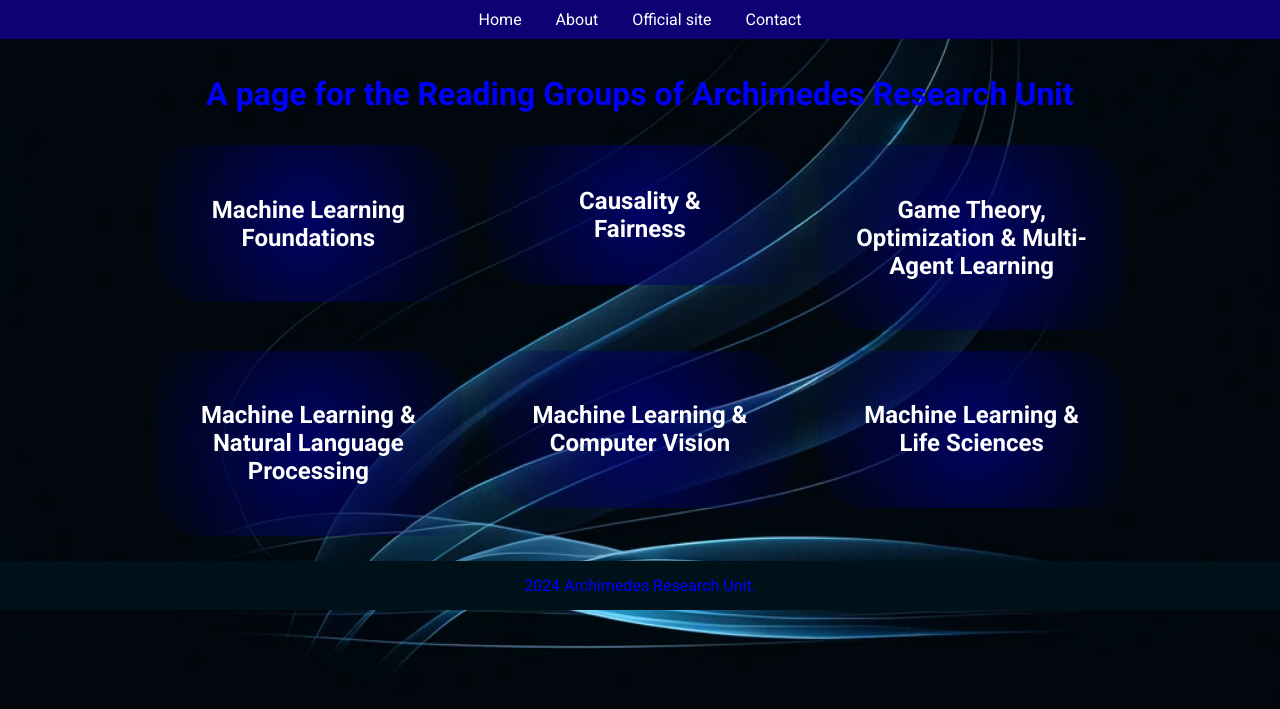
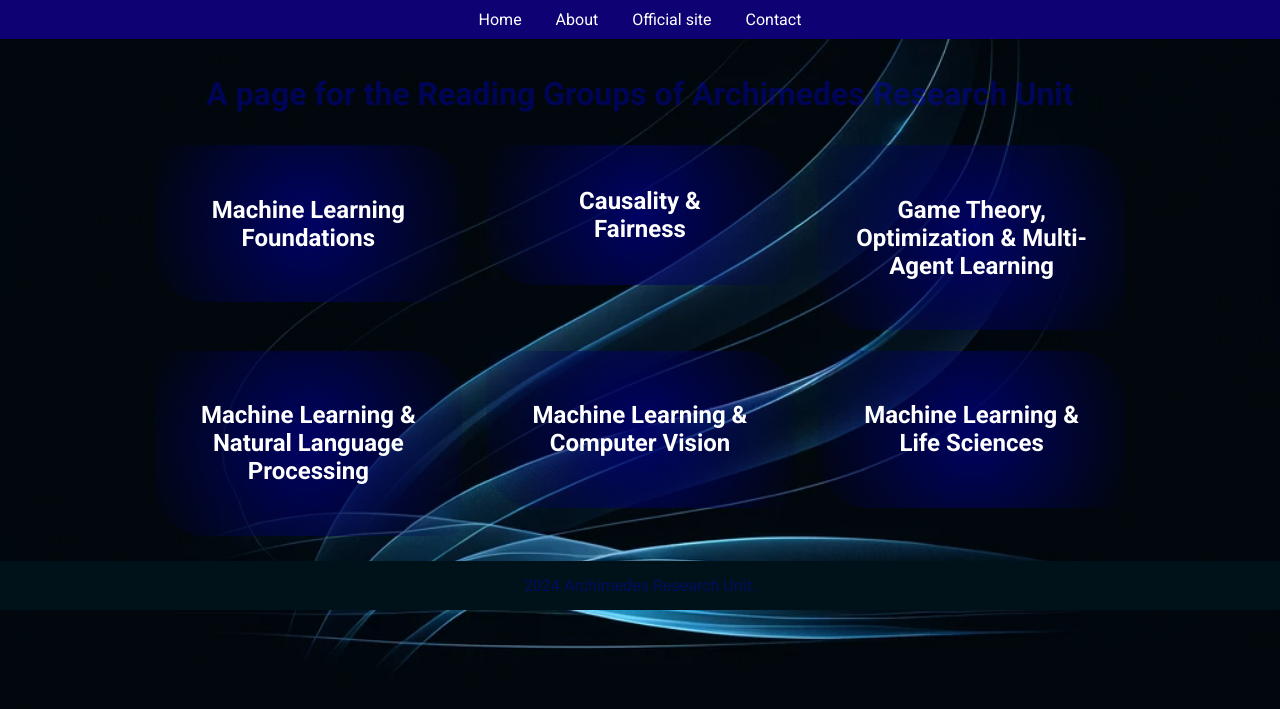
Before and after one commit to mandlos/archimedesai.github.io, a Jekyll site: the page built from index.html, in a window 1280 px wide. Shown: the top 709 px of the page. Built offline with Jekyll 4.4.1, drawn with Linux system fonts in a browser that asks for light colours.

Commit message:
modified:   assets/css/main.css

```diff
--- a/assets/css/main.css
+++ b/assets/css/main.css
@@ -33,7 +33,7 @@
     width: 80%;
     margin: auto;
     max-width: 1200px;
-    color: blue;
+    color: rgba(0, 0, 255, 0.304);
 }
 @media (max-width: 900px) {
     .image-container {
```
